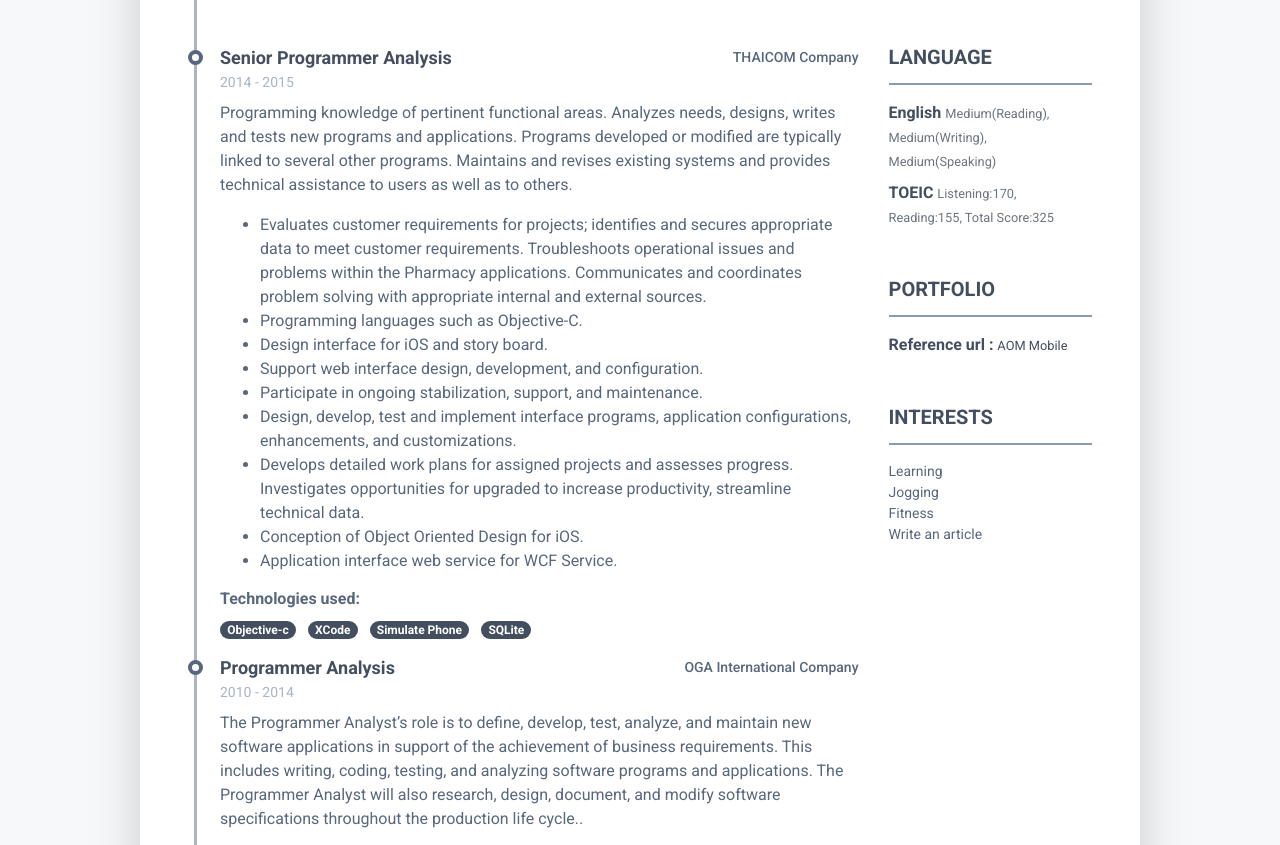
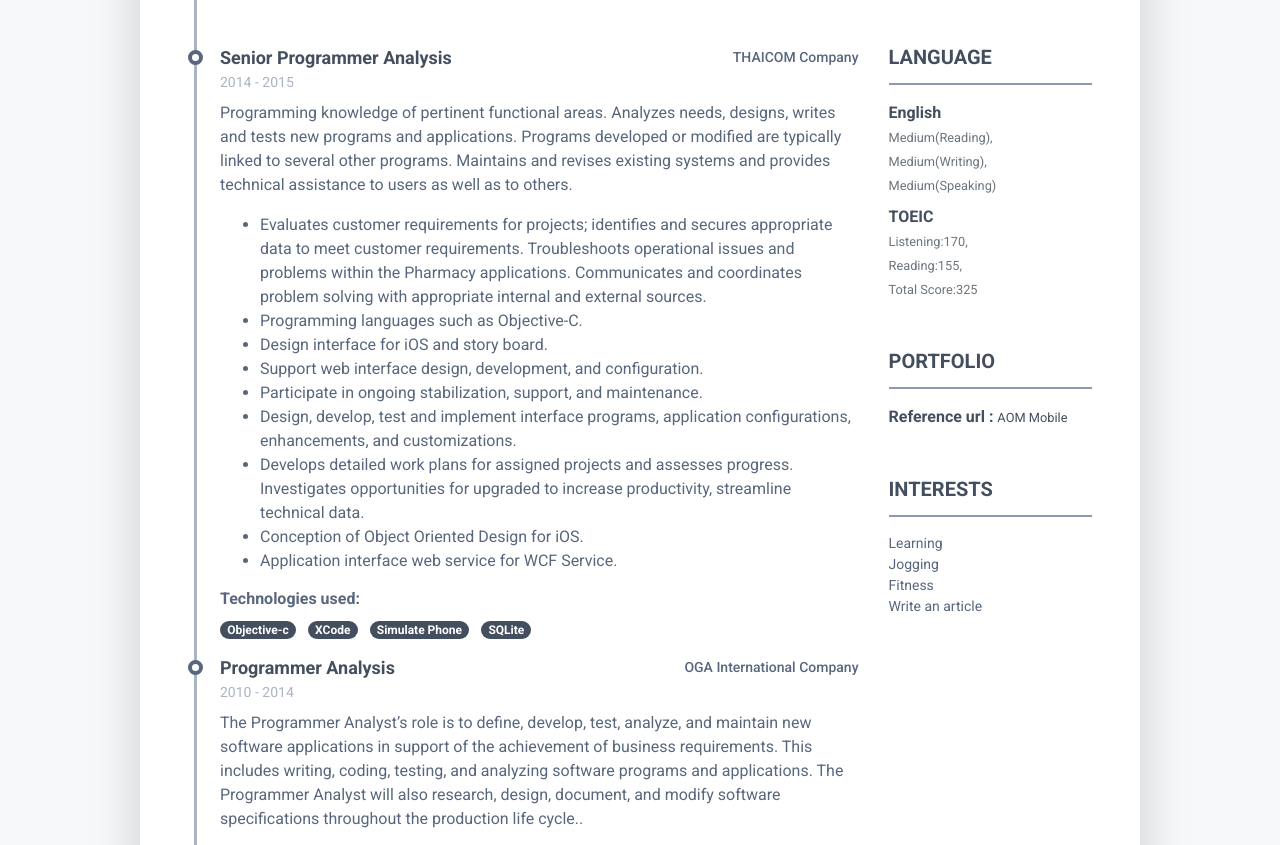
Before and after one commit to Pattaranon/pattaranoncv.github.io, a plain HTML site: page index.html in a window 1280 px wide. Shown: the part 4436-5281 px from the top of the page. Drawn offline with Linux system fonts and the light colour scheme.

Commit message:
Add new line for LANGUAGE

```diff
--- a/index.html
+++ b/index.html
@@ -672,8 +672,8 @@
 						    <h2 class="resume-section-title text-uppercase font-weight-bold pb-3 mb-3">Language</h2>
 						    <div class="resume-section-content">
 							    <ul class="list-unstyled resume-lang-list">
-								    <li class="mb-2"><span class="resume-lang-name font-weight-bold">English</span> <small class="text-muted font-weight-normal">Medium(Reading), Medium(Writing), Medium(Speaking)</small></li>
-								    <li class="mb-2 align-middle"><span class="resume-lang-name font-weight-bold">TOEIC</span> <small class="text-muted font-weight-normal">Listening:170, Reading:155, Total Score:325</small></li>
+								    <li class="mb-2"><span class="resume-lang-name font-weight-bold">English</span> <br/> <small class="text-muted font-weight-normal">Medium(Reading), Medium(Writing), Medium(Speaking)</small></li>
+								    <li class="mb-2 align-middle"><span class="resume-lang-name font-weight-bold">TOEIC</span> <br/> <small class="text-muted font-weight-normal">Listening:170, <br/> Reading:155, <br/>Total Score:325</small></li>
 							    </ul>
 						    </div>
 						</section><!--//language-section-->
```
